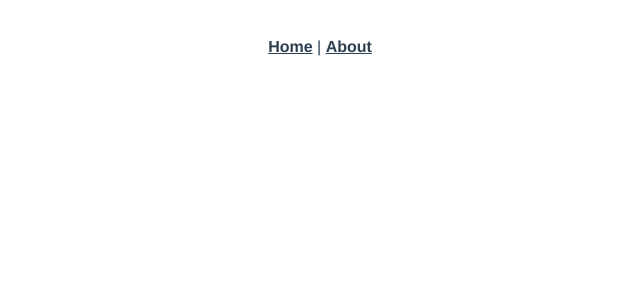
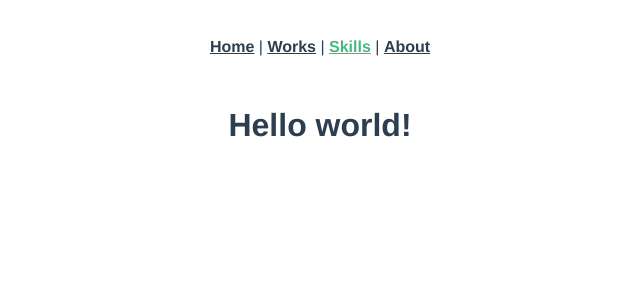
Before and after one commit to rflcnunes/rafaelnunes_v2, a Vue app: page /skills in a window 1280 px wide. Shown: the top 300 px of the page, without its empty margins (320-960 px from the left). Built offline with nearby package versions, Linux system fonts and the light colour scheme.

Commit message:
added base components

```diff
--- a/src/components/TheNavbar.vue
+++ b/src/components/TheNavbar.vue
@@ -1,6 +1,8 @@
 <template>
   <nav>
     <router-link to="/">Home</router-link> |
+    <router-link to="/works">Works</router-link> |
+    <router-link to="/skills">Skills</router-link> |
     <router-link to="/about">About</router-link>
   </nav>
 </template>
--- a/src/router/index.js
+++ b/src/router/index.js
@@ -1,6 +1,8 @@
 import Vue from "vue";
 import VueRouter from "vue-router";
 import HomeView from "../views/HomeView.vue";
+import WorksView from "../views/WorksView.vue";
+import SkillsView from "../views/SkillsView.vue";
 
 Vue.use(VueRouter);
 
@@ -9,6 +11,16 @@ const routes = [
     path: "/",
     name: "home",
     component: HomeView,
+  },
+  {
+    path: "/works",
+    name: "works",
+    component: WorksView,
+  },
+  {
+    path: "/skills",
+    name: "skills",
+    component: SkillsView,
   },
   {
     path: "/about",
--- /dev/null
+++ b/src/views/SkillsView.vue
@@ -0,0 +1,16 @@
+<template>
+  <div class="skills">
+    <h1 class="text-3xl font-bold underline">Hello world!</h1>
+  </div>
+</template>
+
+<script>
+//
+
+export default {
+  name: "SkillsView",
+  components: {
+    //
+  },
+};
+</script>
--- /dev/null
+++ b/src/views/WorksView.vue
@@ -0,0 +1,16 @@
+<template>
+  <div class="works">
+    <!--  -->
+  </div>
+</template>
+
+<script>
+//
+
+export default {
+  name: "WorksView",
+  components: {
+    //
+  },
+};
+</script>
```
